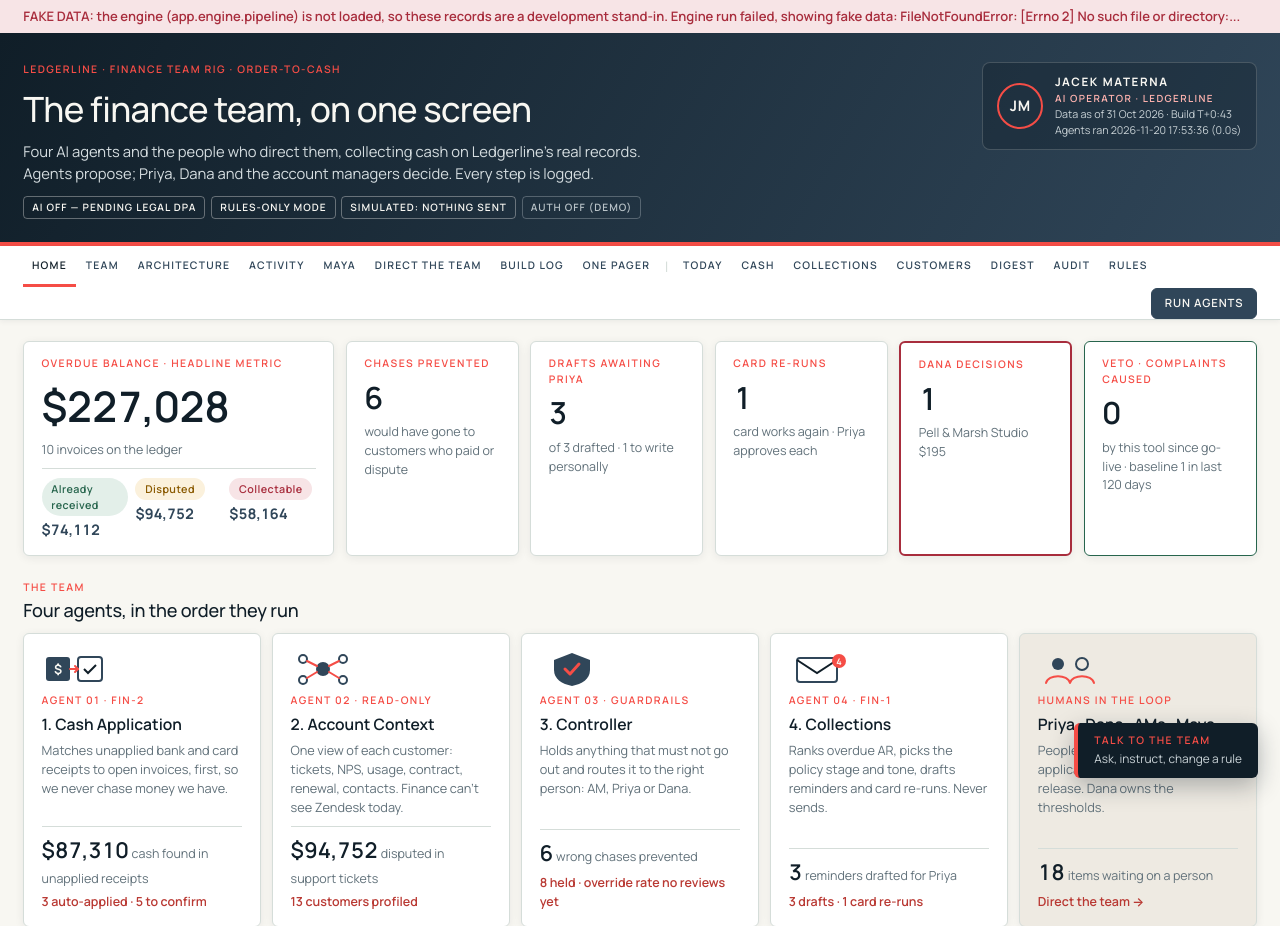
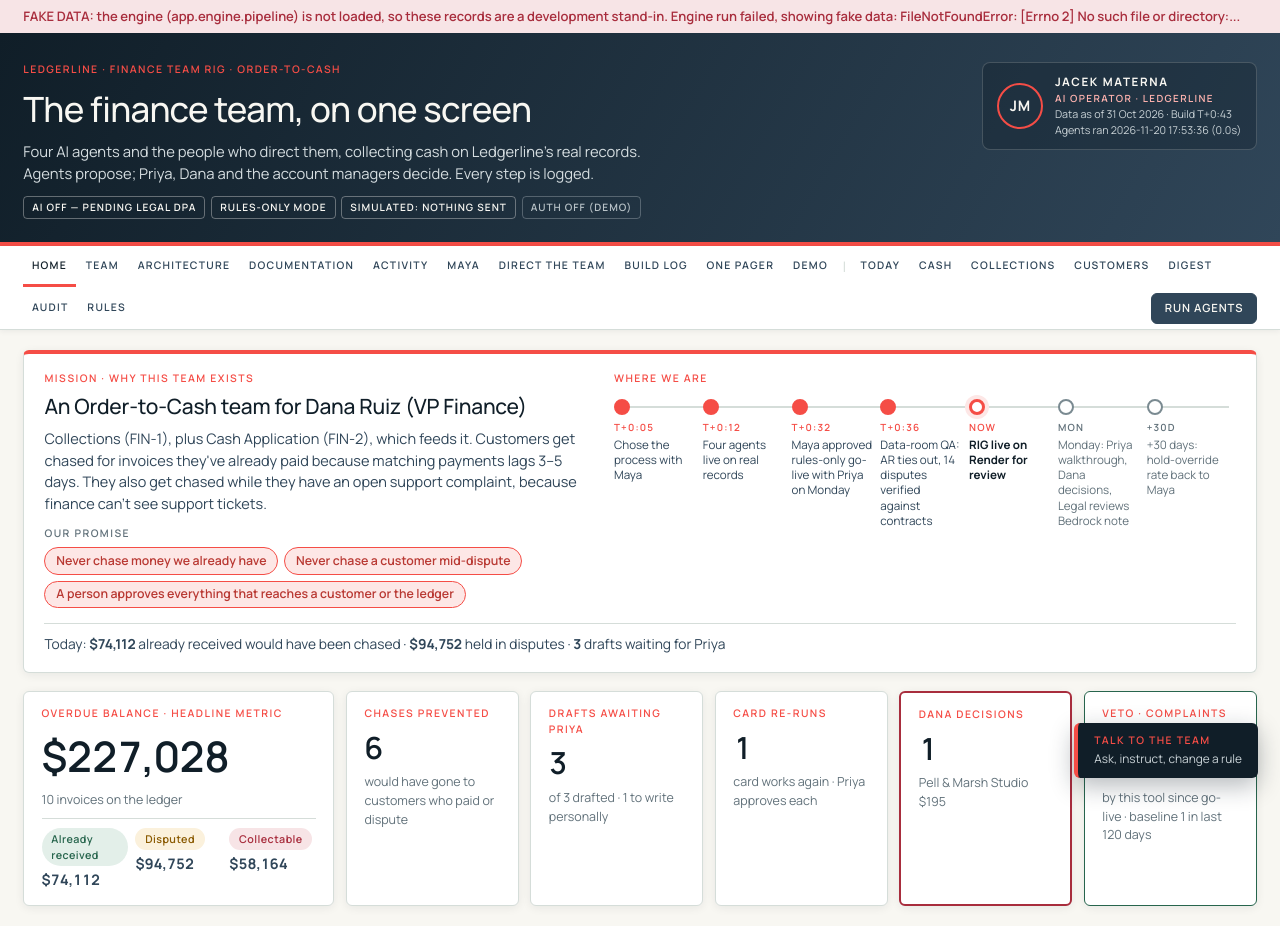
Before and after one commit to jacekmaterna1/finance-team-4-maya, a FastAPI app: page / in a window 1280 px wide. Shown: the top 926 px of the page. Run offline with FastAPI, Linux system fonts and the light colour scheme; data that the repository does not hold is empty; some libraries are stand-ins or nearby versions.

Commit message:
RIG: Documentation tab (who-does-what system diagram, hand-ins, grading map), Demo tab (Loom embed), mission panel, auto-apply cap, Reyes fix, contract checks
Co-Authored-By: Claude Opus 5.5 <noreply@anthropic.com>

```diff
--- a/app/web/rig.py
+++ b/app/web/rig.py
@@ -8,7 +8,12 @@ from fastapi.responses import HTMLResponse, RedirectResponse
 from app import store
 from app.web import rig_data
 from app.web import state as st
-from app.web.views import _render, _user, live_counts, needs_you, dana_decisions
+import os
+
+from app.web.views import (_render, _user, dana_decisions, demo_video_url, embed_url, live_counts, needs_you,
+                           valid_video_url)
+
+REPO_URL = "https://github.com/jacekmaterna1/finance-team-4-maya"
 
 
 def agent_stats(state, slug: str) -> Dict[str, Any]:
@@ -72,7 +77,8 @@ def build_router() -> APIRouter:
         return _render(request, "rig_home.html", {
             "m": state["metrics"], "live": live_counts(state, latest), "team": team, "items": items[:12],
             "n_items": len(items), "dana": dana_decisions(state), "maya": rig_data.latest_maya(),
-            "override": rig_data.hold_override_rate(), "golive": rig_data.GO_LIVE, "tab": "home"})
+            "override": rig_data.hold_override_rate(), "golive": rig_data.GO_LIVE, "tab": "home",
+            "M": rig_data.MISSION, "P": rig_data.PROGRESS})
 
     @r.get("/team", response_class=HTMLResponse)
     async def team(request: Request):
@@ -82,7 +88,42 @@ def build_router() -> APIRouter:
             rows.append(dict(a, stats=agent_stats(state, a["slug"]), last=decisions(state, a["name"], 5),
                              instructions=store.instructions(a["name"])))
         return _render(request, "rig_team.html", {"agents": rows, "humans": rig_data.HUMANS, "tab": "team",
-                                                  "override": rig_data.hold_override_rate()})
+                                                  "override": rig_data.hold_override_rate(),
+                                                  "M": rig_data.MISSION, "P": rig_data.PROGRESS,
+                                                  "m": state["metrics"],
+                                                  "live": live_counts(state, store.latest_by_object())})
+
+    @r.get("/docs", response_class=HTMLResponse)
+    async def docs(request: Request):
+        tdir = os.path.join(rig_data.ROOT_DIR, "submission", "ai_conversations")
+        transcripts = sorted(f for f in os.listdir(tdir) if not f.startswith(".")) if os.path.isdir(tdir) else []
+        base = os.environ.get("BASE_URL", "").rstrip("/") or str(request.base_url).rstrip("/")
+        return _render(request, "rig_docs.html", {"tab": "docs", "transcripts": transcripts, "repo_url": REPO_URL,
+                                                  "base_url": base})
+
+    def _demo_ctx(error="", raw=None):
+        url = demo_video_url()
+        script = rig_data.read_rel("submission/VIDEO_SCRIPT.md")
+        return {"tab": "demo", "video": embed_url(url) if url else None, "raw": raw if raw is not None else url,
+                "error": error, "script_html": rig_data.md(script) if script else None}
+
+    @r.get("/demo", response_class=HTMLResponse)
+    async def demo(request: Request):
+        return _render(request, "rig_demo.html", _demo_ctx())
+
+    @r.post("/demo", response_class=HTMLResponse)
+    async def demo_save(request: Request, url: str = Form("")):
+        user = _user(request)
+        url = url.strip()
+        if not valid_video_url(url):
+            return _render(request, "rig_demo.html", _demo_ctx(
+                "Paste an https link from Loom (loom.com/share/... or /embed/...), YouTube or Google Drive.", raw=url),
+                status_code=400)
+        before = store.get_setting("demo_video_url")
+        store.set_setting("demo_video_url", url, user)
+        store.record(user, "settings", "demo_video_url", "edit", "Set the demo video link",
+                     {"before": before, "after": url, "embed": embed_url(url)})
+        return RedirectResponse("/demo", status_code=303)
 
     @r.get("/architecture", response_class=HTMLResponse)
     async def architecture(request: Request):
--- a/app/web/templates/base.html
+++ b/app/web/templates/base.html
@@ -44,7 +44,7 @@
 {% if user %}
 <nav class="tabs">
   <div class="tabs-inner">
-  {% set rig_tabs = [('/', 'Home'), ('/team', 'Team'), ('/architecture', 'Architecture'), ('/activity', 'Activity'), ('/maya', 'Maya'), ('/direct', 'Direct the team'), ('/buildlog', 'Build log'), ('/about', 'One pager')] %}
+  {% set rig_tabs = [('/', 'Home'), ('/team', 'Team'), ('/architecture', 'Architecture'), ('/docs', 'Documentation'), ('/activity', 'Activity'), ('/maya', 'Maya'), ('/direct', 'Direct the team'), ('/buildlog', 'Build log'), ('/about', 'One pager'), ('/demo', 'Demo')] %}
   {% set ops_tabs = [('/today', 'Today'), ('/cash', 'Cash'), ('/collections', 'Collections'), ('/customers', 'Customers'), ('/digest', 'Digest'), ('/audit', 'Audit'), ('/rules', 'Rules')] %}
   {% for href, label in rig_tabs %}<a href="{{ href }}" class="{% if (href == '/' and path == '/') or (href != '/' and (path == href or path.startswith(href + '/'))) or (href == '/team' and path.startswith('/agents')) %}active{% endif %}">{{ label }}</a>{% endfor %}
   <span class="tab-sep">|</span>
--- a/app/web/templates/rig_home.html
+++ b/app/web/templates/rig_home.html
@@ -1,7 +1,9 @@
 {% extends "base.html" %}
 {% from "_macros.html" import badge %}
 {% from "_thumbs.html" import thumb %}
+{% from "_mission.html" import mission %}
 {% block content %}
+{{ mission(M, P, m, live) }}
 <section class="kpis">
   <div class="card kpi kpi-wide">
     <div class="kicker">Overdue balance · headline metric</div>
--- a/app/web/templates/rig_team.html
+++ b/app/web/templates/rig_team.html
@@ -3,7 +3,9 @@
 {% from "_thumbs.html" import thumb %}
 {% from "_instr.html" import instr_list %}
 {% block title %}Team · Ledgerline RIG{% endblock %}
+{% from "_mission.html" import mission %}
 {% block content %}
+{{ mission(M, P, m, live) }}
 <div class="section-title"><div class="kicker">Roster</div><h1>The team</h1></div>
 <p class="lead">Four scoped AI agents, each owning one job (the SpaceXSI pattern), and the people who direct them. Each agent follows a written operating manual that only humans edit.</p>
 {% for a in agents %}
```
Also changed, not shown: app/web/templates/rig_demo.html (added, +20 -0 lines), app/web/templates/rig_docs.html (added, +53 -0 lines), submission/ONE_PAGER.md (added, +40 -0 lines).
